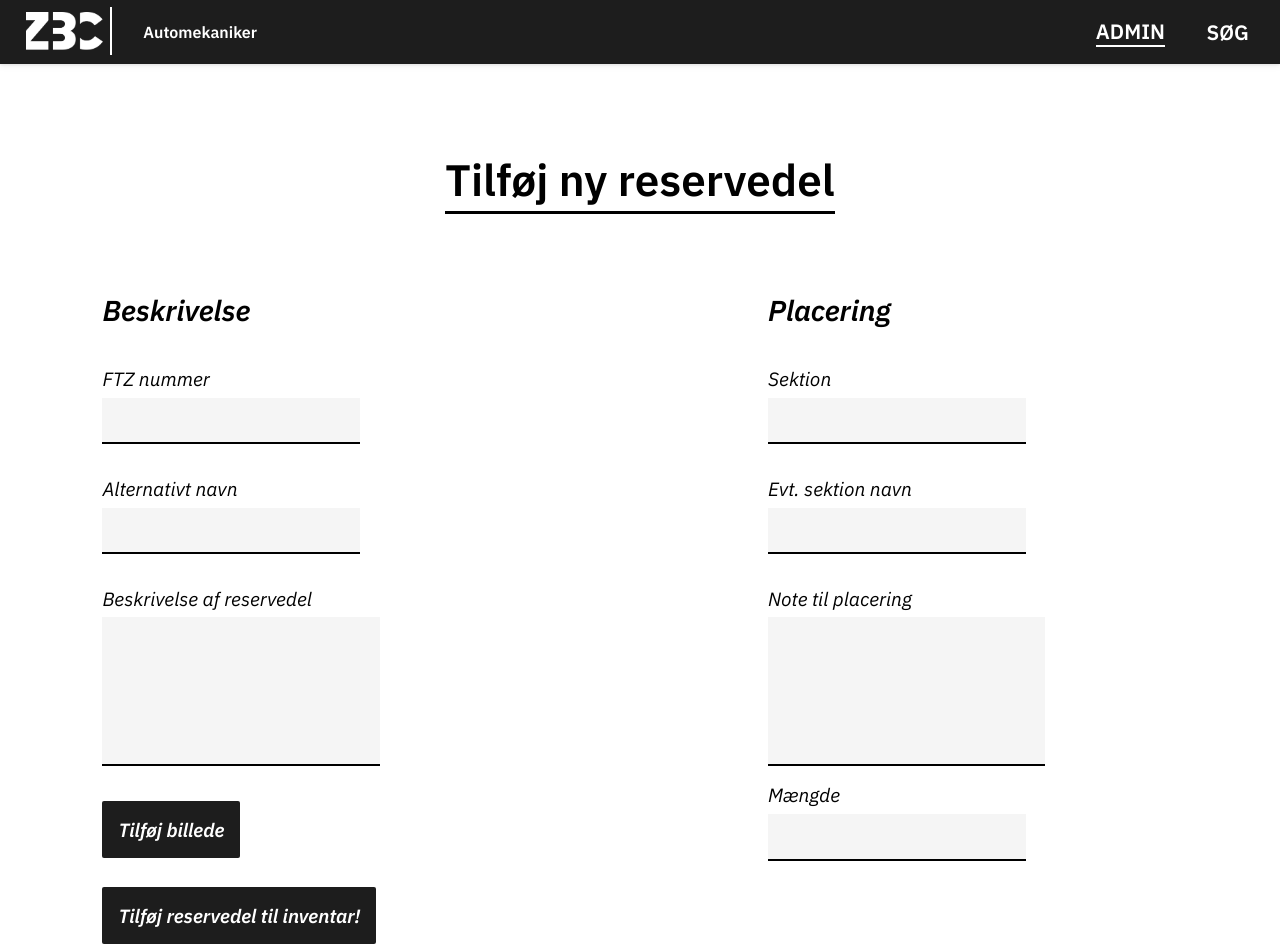
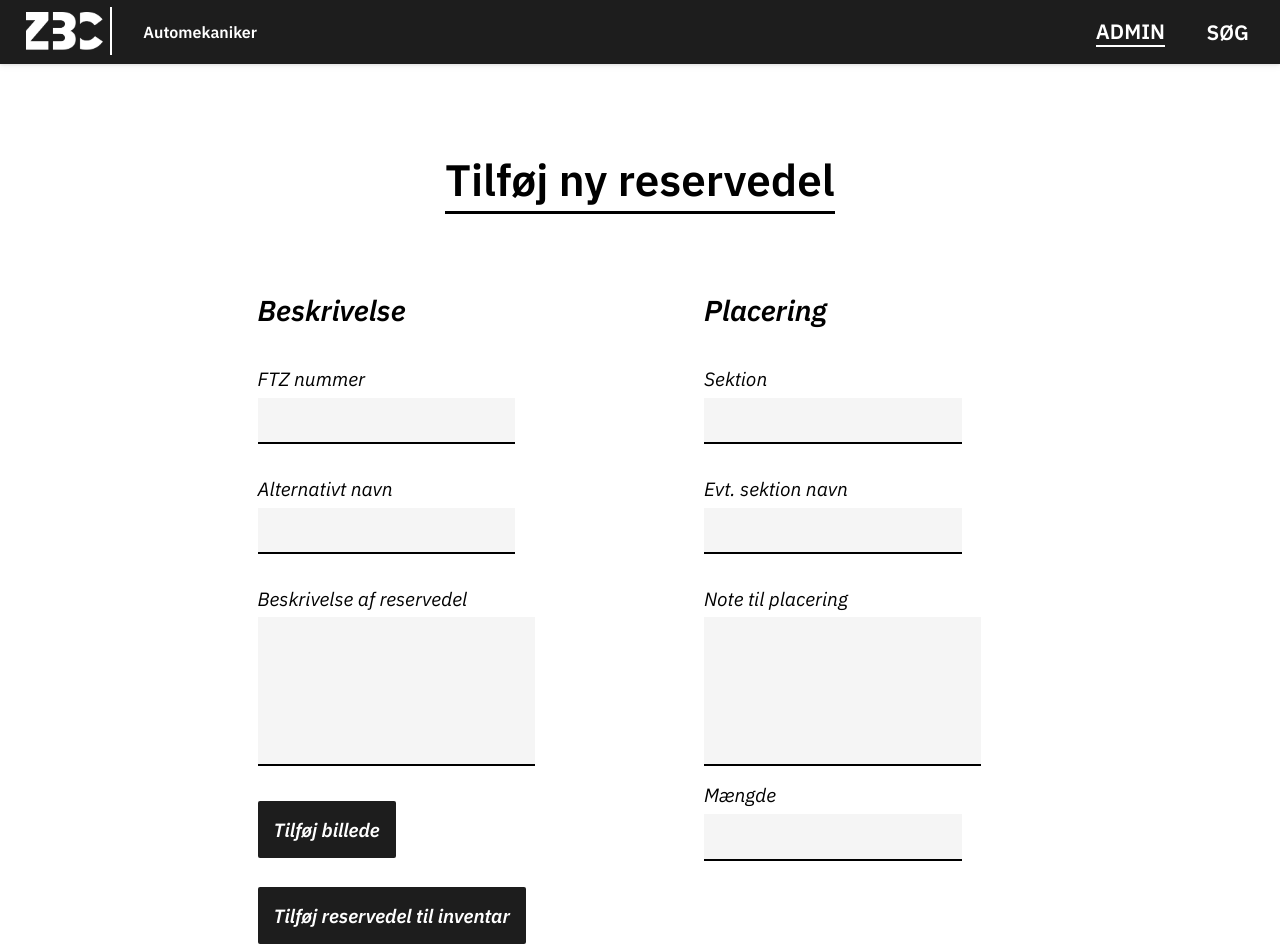
Before and after one commit to LinusTM/inventory-system, a SvelteKit app in the folder frontend/: page /admin in a window 1280 px wide. Shown: the top 952 px of the page. Built offline with nearby package versions, Linux system fonts and the light colour scheme.

Commit message:
Made admin page look prettier. ^-^ qwq

```diff
--- a/frontend/src/routes/admin/+page.svelte
+++ b/frontend/src/routes/admin/+page.svelte
@@ -24,15 +24,15 @@
 
 		<div id="add_part">
 			<div id="image_select">
-				<input type="file" name="chosen_image" id="chosen_image" bind:files hidden/>
+				<input type="file" name="chosen_image" id="chosen_image" bind:files hidden />
 				<label for="chosen_image">Tilføj billede</label>
 				{#if files && files[0]}
-						{files[0].name.replace(/(.{12})..+/, "$1…")}
+					{files[0].name.replace(/(.{12})..+/, '$1…')}
 				{/if}
 			</div>
 		</div>
 
-		<button type="button">Tilføj reservedel til inventar!</button>
+		<button type="button">Tilføj reservedel til inventar</button>
 	</div>
 
 	<div id="placement">
@@ -70,34 +70,37 @@
 
 	@media screen and (max-width: 796px) {
 		#container {
-			grid-template-rows: auto;
-			grid-template-columns: 100%;
 			grid-template-areas:
 				'placement'
 				'names'
-			'description'
-			'add_part'
-			'note';
+		}
+
+		#container > div {
+			margin: 0 min(25%, 20% + 100px);
+		}
+
+		#names h2 {
+			padding-top: 3rem;
 		}
 	}
 
 	@media screen and (min-width: 797px) {
 		#container {
-			grid-template-rows: 60% 30% 10%;
-			grid-template-columns: 50% 50%;
 			grid-template-areas:
-			'names placement'
-			'description placement'
-			'add_part note';
+				'names placement';
 		}
 
 		#placement {
 			margin-left: 8rem;
 		}
+
+		#names {
+			justify-self: end;
+			width: min(98%, 25% + 200px)
+		}
 	}
 
-	#image_select {
-		label {
+	#image_select label {
 		background-color: var(--background-dark);
 		color: var(--text-light);
 		padding: 0.5rem;
@@ -105,7 +108,6 @@
 		border-radius: 2px;
 		cursor: pointer;
 		padding: 1rem;
-		}
 	}
 
 	#image_select label:hover {
@@ -116,20 +118,13 @@
 		grid-area: names;
 	}
 
-	#placement {
-		grid-area: placement;
-	}
-
 	#note_input {
-		grid-area: note;
 		border-bottom: 2px solid #000;
 		background-color: #f5f5f5;
 		height: 8em;
-		width: 50%;
 	}
 
 	#description {
-		grid-area: description;
 		margin-bottom: 1.8em;
 	}
 
@@ -137,11 +132,9 @@
 		border-bottom: 2px solid #000;
 		background-color: #f5f5f5;
 		height: 10em;
-		width: 50%;
 	}
 
 	#add_part {
-		grid-area: add_part;
 		display: flex;
 
 		input,
```
Lines whose indentation alone changed are shown as unchanged.
